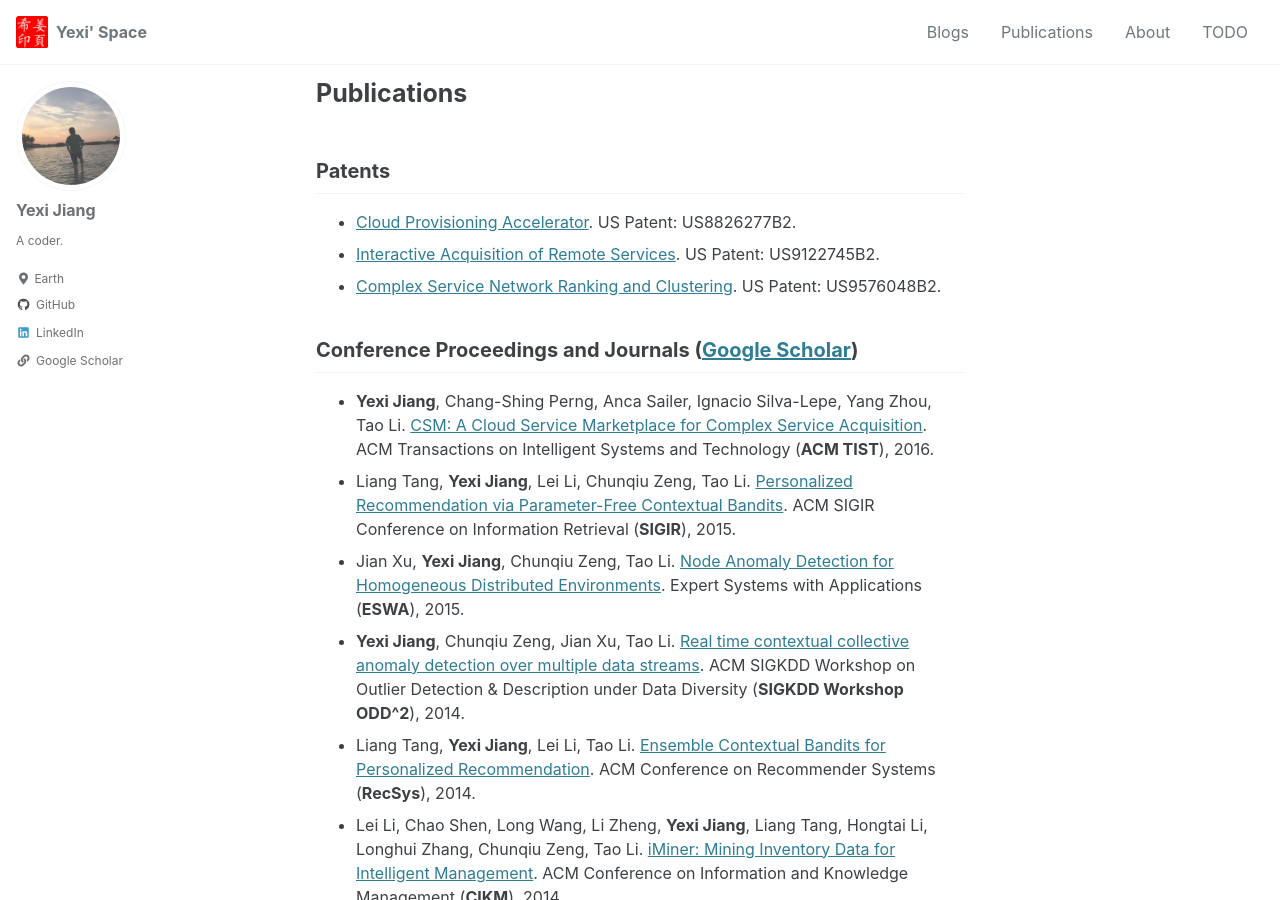
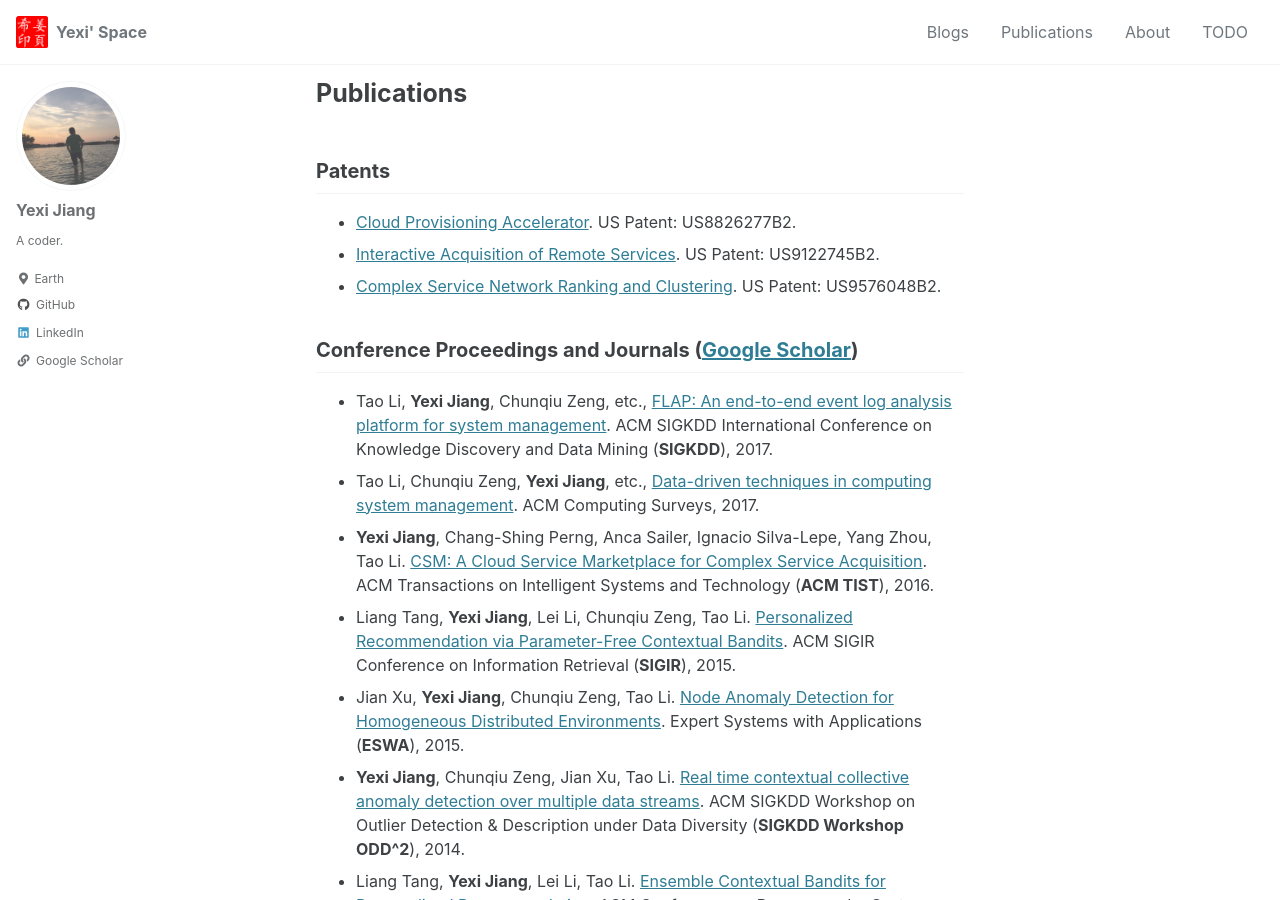
Before and after one commit to yxjiang/yxjiang.github.io, a Jekyll site: the page built from _pages/publications.md, in a window 1280 px wide and 900 px high. Built offline with Jekyll 4.4.1, drawn with Linux system fonts in a browser that asks for light colours; cached includes are drawn as plain includes.

Commit message:
publication

```diff
--- a/_pages/publications.md
+++ b/_pages/publications.md
@@ -11,6 +11,8 @@
 * [Complex Service Network Ranking and Clustering](https://patentimages.storage.googleapis.com/47/83/e4/b994533edd3eb5/US9576048.pdf). US Patent: US9576048B2.
 
 ## Conference Proceedings and Journals ([Google Scholar](https://scholar.google.com/citations?user=ojlglBsAAAAJ&hl=en))
+* Tao Li, **Yexi Jiang**, Chunqiu Zeng, etc., [FLAP: An end-to-end event log analysis platform for system management](https://dl.acm.org/doi/abs/10.1145/3097983.3098022). ACM SIGKDD International Conference on Knowledge Discovery and Data Mining (**SIGKDD**), 2017.
+* Tao Li, Chunqiu Zeng, **Yexi Jiang**, etc., [Data-driven techniques in computing system management](https://dl.acm.org/doi/abs/10.1145/3092697). ACM Computing Surveys, 2017.
 * **Yexi Jiang**, Chang-Shing Perng, Anca Sailer, Ignacio Silva-Lepe, Yang Zhou, Tao Li. [CSM: A Cloud Service Marketplace for Complex Service Acquisition](https://dl.acm.org/doi/10.1145/2894759). ACM Transactions on Intelligent Systems and Technology (**ACM TIST**), 2016.
 * Liang Tang, **Yexi Jiang**, Lei Li, Chunqiu Zeng, Tao Li. [Personalized Recommendation via Parameter-Free Contextual Bandits](https://www.researchgate.net/publication/275584419_Personalized_Recommendation_via_Parameter-Free_Contextual_Bandits). ACM SIGIR Conference on Information Retrieval (**SIGIR**), 2015.
 * Jian Xu, **Yexi Jiang**, Chunqiu Zeng, Tao Li. [Node Anomaly Detection for Homogeneous Distributed Environments](https://www.researchgate.net/publication/275336864_Node_Anomaly_Detection_for_Homogeneous_Distributed_Environments). Expert Systems with Applications (**ESWA**), 2015.
```
